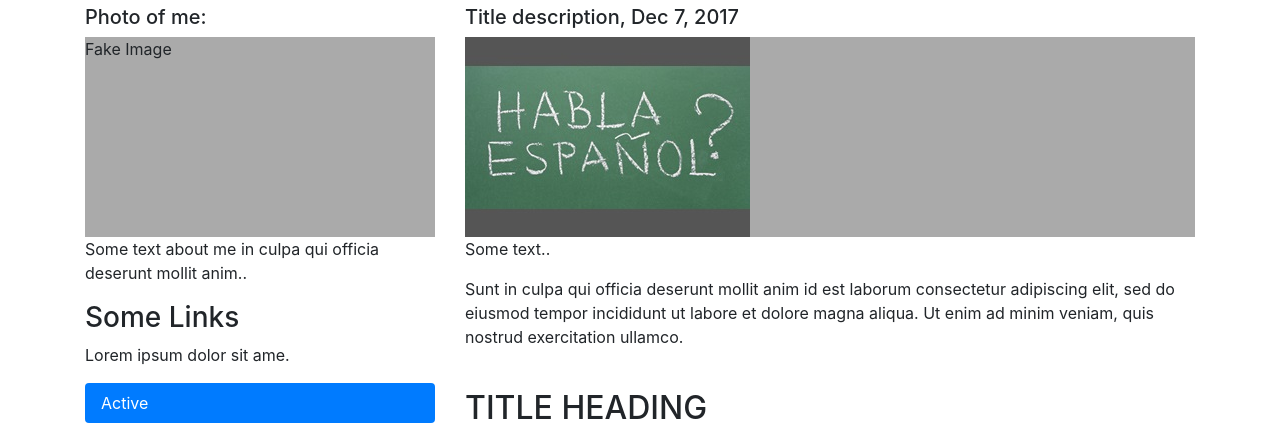
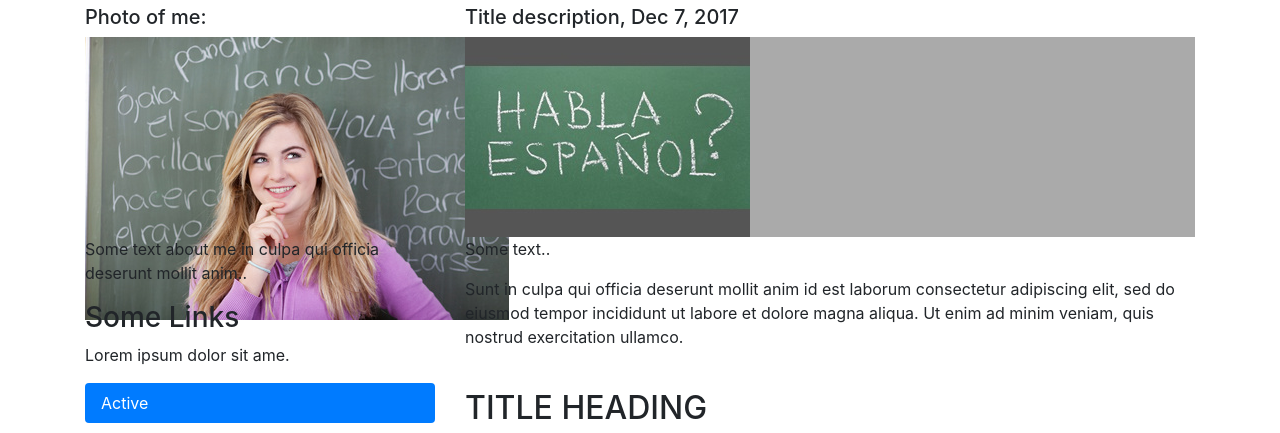
Before and after one commit to seattleacademy/2011-learngit-1, a plain HTML site: page index.html in a window 1280 px wide. Shown: the part 351-784 px from the top of the page. Drawn offline with nearby package versions, Linux system fonts and the light colour scheme.

Commit message:
Add image link of ladyspanish

```diff
--- a/index.html
+++ b/index.html
@@ -47,7 +47,7 @@
     <div class="col-sm-4">
       <h2>About Me</h2>
       <h5>Photo of me:</h5>
-      <div class="fakeimg">Fake Image</div>
+      <div class="fakeimg"><img src="img/ladyspanish.jpg" class="img-rounded" alt="ladyspanish"/></div>
       <p>Some text about me in culpa qui officia deserunt mollit anim..</p>
       <h3>Some Links</h3>
       <p>Lorem ipsum dolor sit ame.</p>
```
